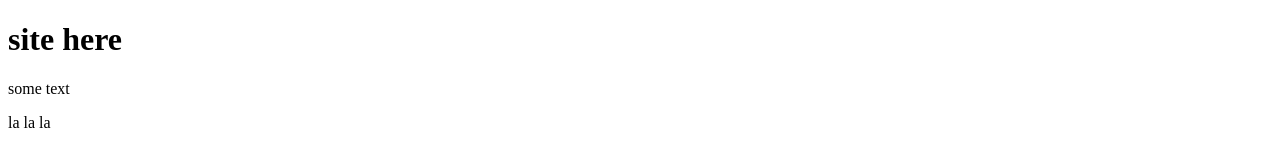
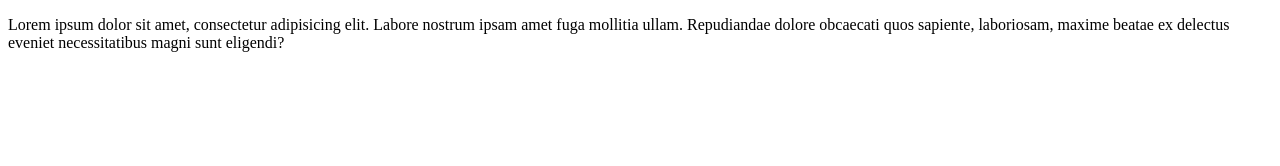
Before and after one commit to kissbox2/firstProj, a plain HTML site: page index.html in a window 1280 px wide. Drawn offline with Linux system fonts and the light colour scheme.

Commit message:
third commit

```diff
--- a/index.html
+++ b/index.html
@@ -6,8 +6,8 @@
   <link rel="stylesheet" href="css/main.css">
 </head>
 <body>
-  <h1>site here</h1>
-  <p>some text</p>
-  <p>la la la</p>
+  <p>
+    Lorem ipsum dolor sit amet, consectetur adipisicing elit. Labore nostrum ipsam amet fuga mollitia ullam. Repudiandae dolore obcaecati quos sapiente, laboriosam, maxime beatae ex delectus eveniet necessitatibus magni sunt eligendi?
+  </p>
 </body>
 </html>
```
